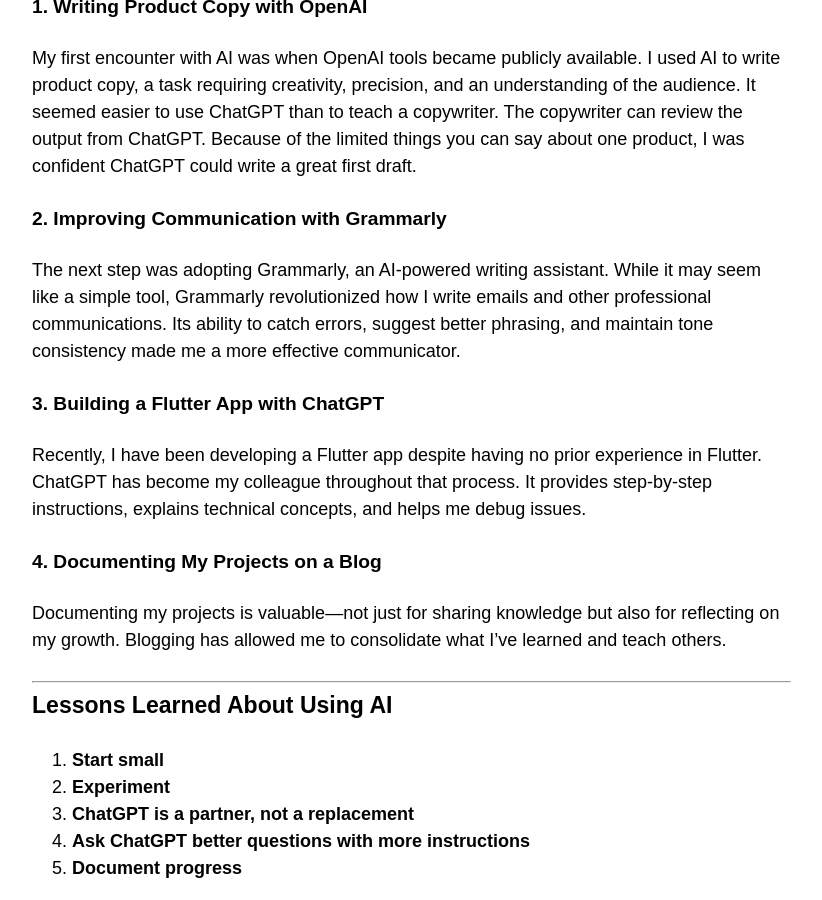
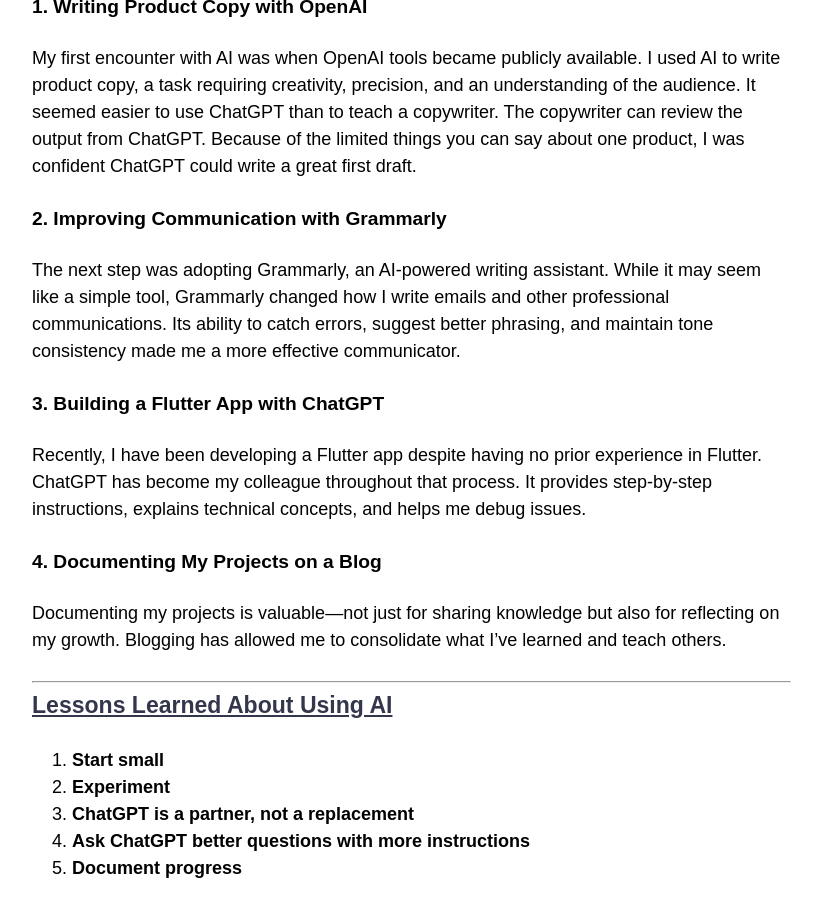
Before and after one commit to tsgillam/funitureworld, a Jekyll site: the page built from _posts/2025-03-19-my-first-post.md, in a window 1280 px wide and 900 px high, scrolled down 1615 px. Shown: the whole window, without its empty margins (343-1165 px from the left). Built offline with Jekyll 4.4.1, drawn with Linux system fonts in a browser that asks for light colours; nearby versions of some CDN libraries.

Commit message:
Update 2025-03-19-my-first-post.md

```diff
--- a/_posts/2025-03-19-my-first-post.md
+++ b/_posts/2025-03-19-my-first-post.md
@@ -44,7 +44,7 @@ Here’s the breakdown:
 My first encounter with AI was when OpenAI tools became publicly available. I used AI to write product copy, a task requiring creativity, precision, and an understanding of the audience. It seemed easier to use ChatGPT than to teach a copywriter. The copywriter can review the output from ChatGPT. Because of the limited things you can say about one product, I was confident ChatGPT could write a great first draft.
 
 #### **2. Improving Communication with Grammarly**
-The next step was adopting Grammarly, an AI-powered writing assistant. While it may seem like a simple tool, Grammarly revolutionized how I write emails and other professional communications. Its ability to catch errors, suggest better phrasing, and maintain tone consistency made me a more effective communicator.
+The next step was adopting Grammarly, an AI-powered writing assistant. While it may seem like a simple tool, Grammarly changed how I write emails and other professional communications. Its ability to catch errors, suggest better phrasing, and maintain tone consistency made me a more effective communicator.
 
 #### **3. Building a Flutter App with ChatGPT**
 Recently, I have been developing a Flutter app despite having no prior experience in Flutter. ChatGPT has become my colleague throughout that process. It provides step-by-step instructions, explains technical concepts, and helps me debug issues.
@@ -54,7 +54,7 @@ Documenting my projects is valuable—not just for sharing knowledge but also fo
 
 ---
 
-### **Lessons Learned About Using AI**
+### **[Lessons Learned About Using AI](https://chatgpt.com/?prompt=write%20some%20lessons%20learned%20about%20using%20AI)**
 
 1. **Start small**
 2. **Experiment**
```
